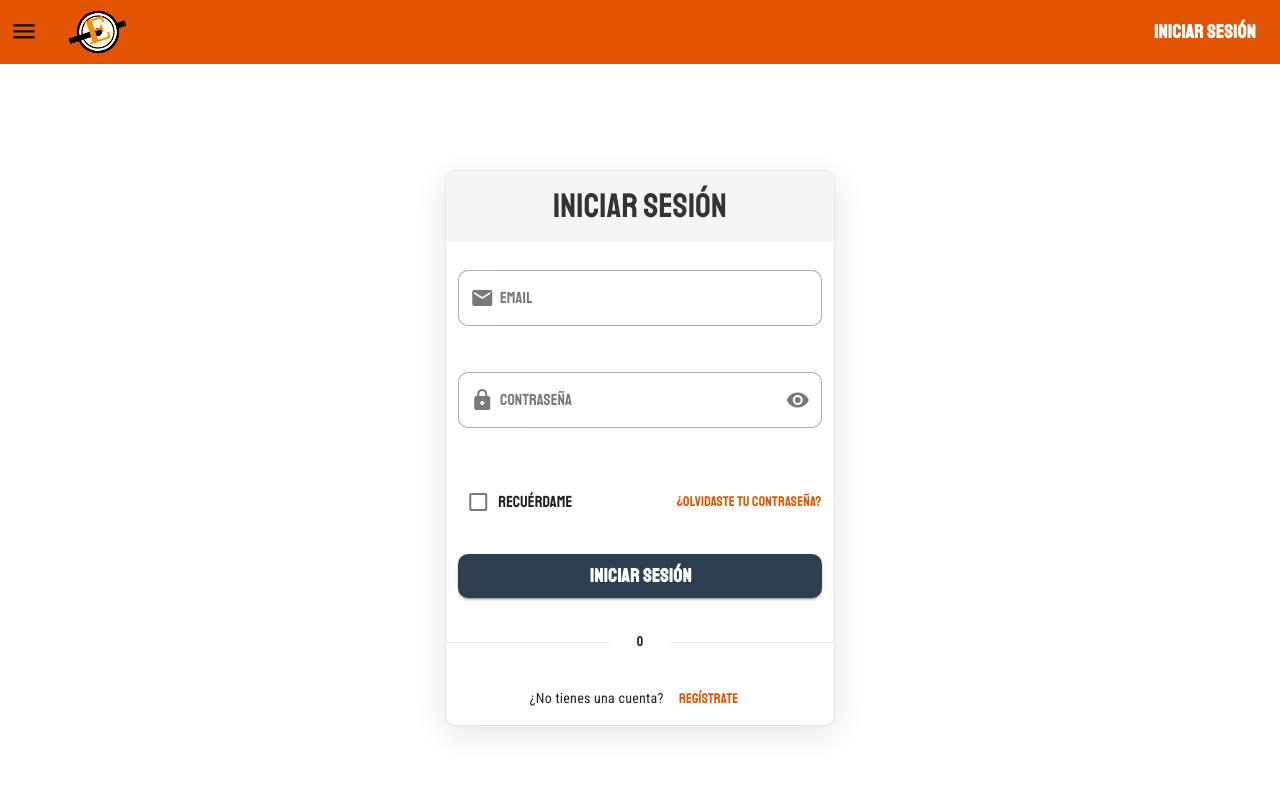
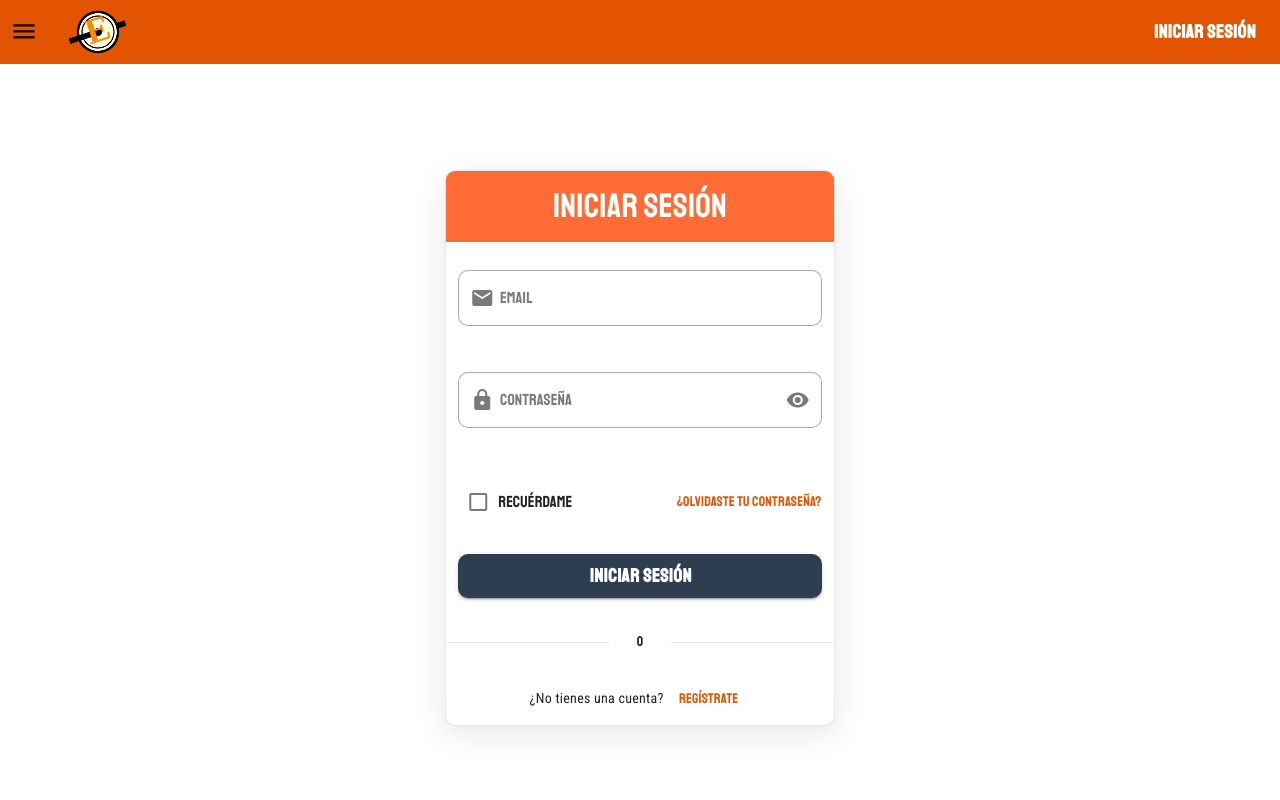
Before and after one commit to gaabsito/RETO_GYM_FRONT, a Vue app in the folder GymFRONT/vue-gym/: page /login in a window 1280 px wide. Shown: the top 800 px of the page. Built offline with nearby package versions, Linux system fonts and the light colour scheme.

Commit message:
Update LoginView.vue

```diff
--- a/GymFRONT/vue-gym/src/views/LoginView.vue
+++ b/GymFRONT/vue-gym/src/views/LoginView.vue
@@ -347,10 +347,10 @@ watch([() => form.value.email, () => form.value.password], clearError)
   backdrop-filter: blur(10px);
   border: 1px solid rgba(0, 0, 0, 0.1);
 
-  /* CAMBIO: Título sin degradado, con fondo simple */
+  /* CAMBIO: Título con fondo naranja sólido */
   .login-title {
-    background: #f5f5f5; /* Fondo gris claro sólido */
-    color: #333333; /* Texto oscuro */
+    background: #ff6b35; /* Color naranja sólido */
+    color: white; /* Texto blanco */
     position: relative;
 
     /* Eliminar el ::after que creaba la línea de degradado */
```
